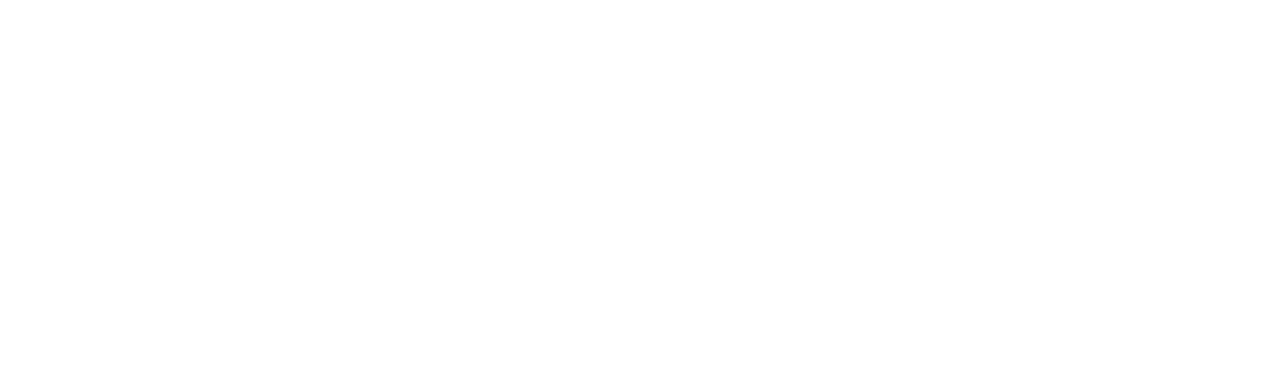
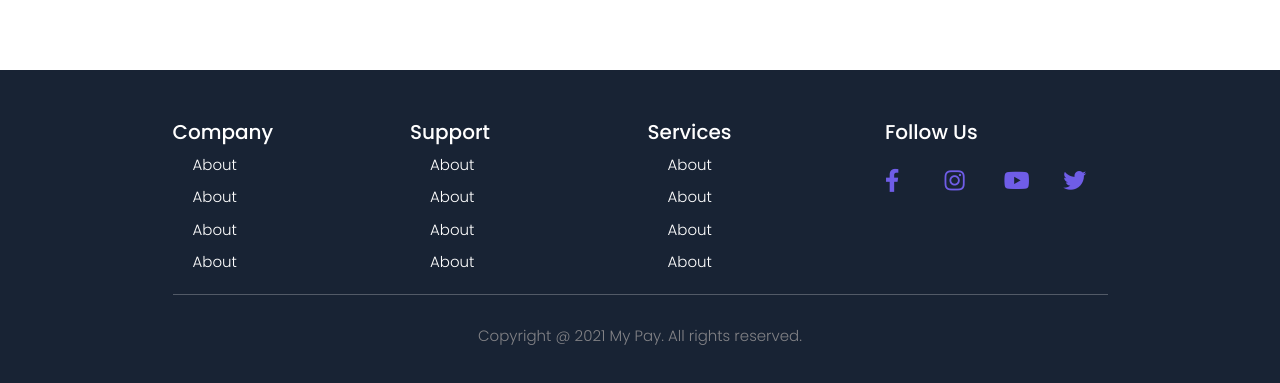
Before and after one commit to SubhamChoudhury/Firebase_Web-1, a React (Create React App) app: page / in a window 1280 px wide. Shown: the part 4624-5007 px from the top of the page. Before the commit the page ends 4694 px from the top, so only its background shows below. Built offline with nearby package versions, Linux system fonts and the light colour scheme.

Commit message:
feat : add footer section

```diff
--- a/package.json
+++ b/package.json
@@ -8,6 +8,7 @@
     "@testing-library/user-event": "^12.8.3",
     "react": "^17.0.2",
     "react-dom": "^17.0.2",
+    "react-router-dom": "^5.3.0",
     "react-scripts": "4.0.3",
     "web-vitals": "^1.1.2"
   },
--- a/src/App.js
+++ b/src/App.js
@@ -5,6 +5,7 @@
 import AboutUs from "./API/AboutUs";
 import Services from "./Services";
 import Contact from "./Contact";
+import Footer from "./Footer";
 
 function App() {
   return (
@@ -15,6 +16,7 @@
   <AboutUs/>
   <Services/>
   <Contact/>
+  <Footer/>
   </>
   );
 }
--- /dev/null
+++ b/src/Footer.js
@@ -0,0 +1,101 @@
+import React from "react";
+
+const Footer = () => {
+  return (
+    <>
+      <footer>
+        <div className="container">
+          <div className="row">
+            <div className="col-12 col-lg-10 mx-auto">
+              <div className="row">
+                <div className="col-6 col-lg-3">
+                  <h2>Company</h2>
+                  <ul>
+                    <li>
+                      <a href="/">About</a>
+                    </li>
+                    <li>
+                      <a href="/">About</a>
+                    </li>
+                    <li>
+                      <a href="/">About</a>
+                    </li>
+                    <li>
+                      <a href="/">About</a>
+                    </li>
+                  </ul>
+                </div>
+
+                <div className="col-6 col-lg-3">
+                  <h2>Support</h2>
+                  <ul>
+                    <li>
+                      <a href="/">About</a>
+                    </li>
+                    <li>
+                      <a href="/">About</a>
+                    </li>
+                    <li>
+                      <a href="/">About</a>
+                    </li>
+                    <li>
+                      <a href="/">About</a>
+                    </li>
+                  </ul>
+                </div>
+
+                <div className="col-6 col-lg-3">
+                  <h2>Services</h2>
+                  <ul>
+                    <li>
+                      <a href="/">About</a>
+                    </li>
+                    <li>
+                      <a href="/">About</a>
+                    </li>
+                    <li>
+                      <a href="/">About</a>
+                    </li>
+                    <li>
+                      <a href="/">About</a>
+                    </li>
+                  </ul>
+                </div>
+
+                <div className="col-6 col-lg-3">
+                  <h2>Follow Us</h2>
+                  <div className="row">
+                    <div className="col-3 mx-auto">
+                      <i class="fab fa-facebook-f fontawesome-style"></i>
+                    </div>
+                    <div className="col-3 mx-auto">
+                      <a
+                        href="https://www.instagram.com/"
+                        target="_subham">
+                        <i class="fab fa-instagram fontawesome-style"></i>
+                      </a>
+                    </div>
+                    <div className="col-3 mx-auto">
+                      <i class="fab fa-youtube fontawesome-style"></i>
+                    </div>
+                    <div className="col-3 mx-auto">
+                      <i class="fab fa-twitter fontawesome-style"></i>
+                    </div>
+                  </div>
+                </div>
+              </div>
+              <hr />
+              <div className="mt-5">
+                <p className="main-hero-para text-center w-100">
+                  Copyright @ 2021 My Pay. All rights reserved.
+                </p>
+              </div>
+            </div>
+          </div>
+        </div>
+      </footer>
+    </>
+  );
+};
+
+export default Footer;
--- a/src/index.css
+++ b/src/index.css
@@ -379,6 +379,63 @@
 }
 /* --------------------------------- Contact US Section ends
                                                   -------------------------------------------------------*/
+/* --------------------------------- Footer  Section starts
+                        -------------------------------------------------------*/
+
+footer {
+  padding: 5rem 0;
+  background-color: #182334;
+  color: #fff;
+}
+
+footer h2 {
+  color: #fff;
+}
+
+footer li {
+  list-style: none;
+  font-size: 1.5rem;
+  font-weight: lighter;
+  color: #fff;
+  cursor: pointer;
+  margin: 1rem 0;
+}
+
+footer li:hover {
+  color: var(--primary-color);
+}
+
+footer .fontawesome-style {
+  font-size: 2.3rem;
+  color: var(--primary-color);
+  background-color: transparent;
+  width: 0rem;
+  height: 0rem;
+  margin: 2rem 0;
+  cursor: pointer;
+}
+
+footer .fontawesome-style:hover {
+  transition: all 1s;
+  animation: rotatefont 1s linear infinite alternate-reverse;
+  color: #fff;
+}
+
+@keyframes rotatefont {
+  0% {
+    transform: scale(0.6);
+  }
+  100% {
+    transform: scale(1.2);
+  }
+}
+
+footer .main-hero-para {
+  margin: 0;
+}
+
+/* --------------------------------- Footer  Section ends
+                                                  -------------------------------------------------------*/
 
 /* --------------------------------- responsive media queries
                         -------------------------------------------------------*/
--- a/src/index.js
+++ b/src/index.js
@@ -10,8 +10,3 @@
   </React.StrictMode>,
   document.getElementById('root')
 );
-
-// If you want to start measuring performance in your app, pass a function
-// to log results (for example: reportWebVitals(console.log))
-// or send to an analytics endpoint. Learn more: https://bit.ly/CRA-vitals
-reportWebVitals();
```
Also changed, not shown: 1 other file (tests, documents, lock files or other folders).
